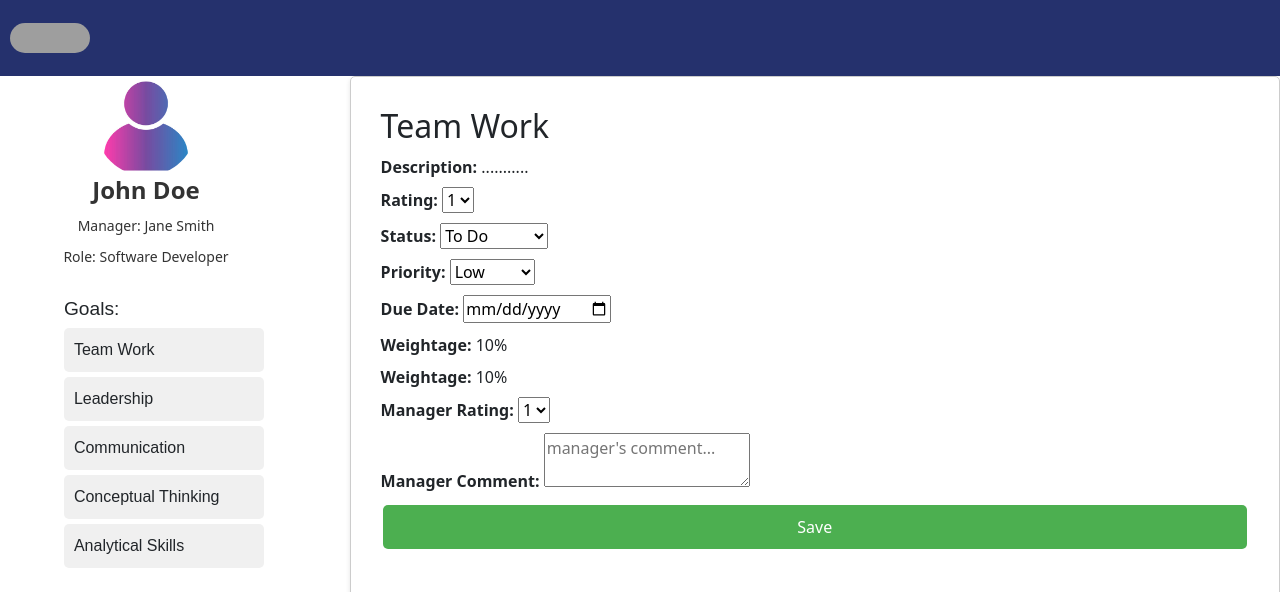
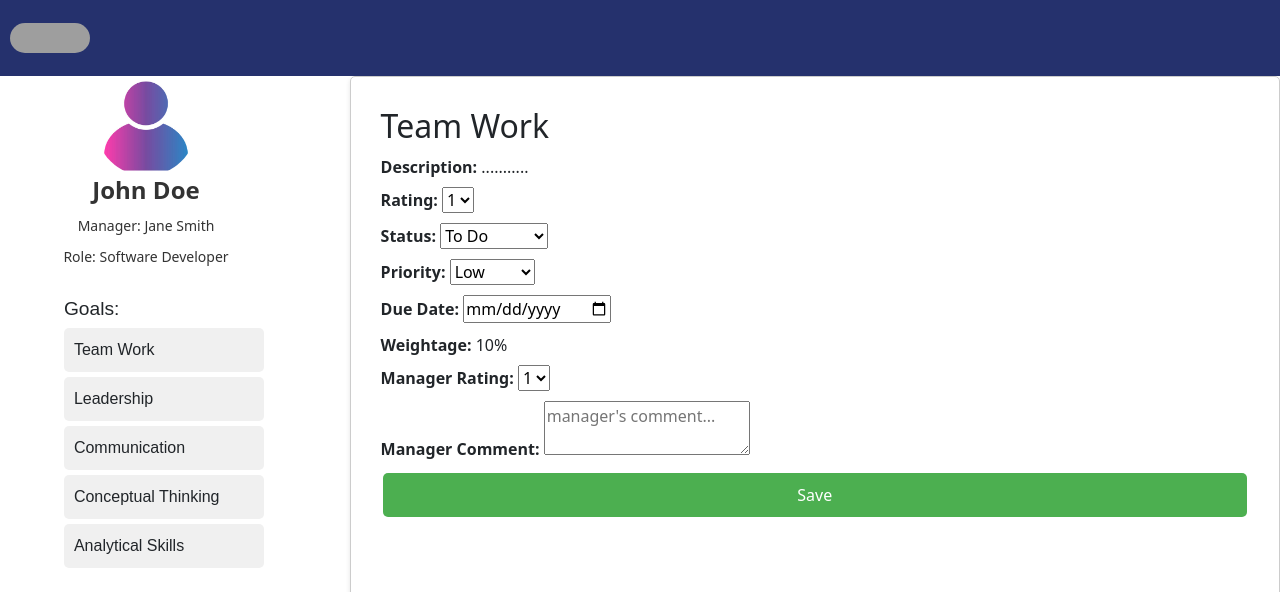
Before and after one commit to pranavkonde/Perfex, a React (Create React App) app in the folder client/: page /Reviewpage in a window 1280 px wide. Shown: the top 592 px of the page. Built offline with nearby package versions, Linux system fonts and the light colour scheme; grey boxes are pictures that could not be loaded.

Commit message:
Add Link to HomePage and remove Duplicate data

```diff
--- a/client/src/components/Creategoals.js
+++ b/client/src/components/Creategoals.js
@@ -1,5 +1,7 @@
 import React, { useState } from 'react';
 import './Creategoals.css';
+import { Link } from 'react-router-dom';
+
 
 const GoalsTable = () => {
   const [goals, setGoals] = useState([]);
@@ -57,7 +59,9 @@ const GoalsTable = () => {
     <div className="goals-container">
       <header className="header">
         <div className="navbar">
-          <img src='image.ico' alt="Your Logo" className="logo" />
+        <Link to="/dashboard" className="dashboard-link">
+            <img src="image.ico" alt="Perfex" />
+          </Link>
           <button className="add-goal-btn" onClick={handleAddGoal}>Goal Bank</button>
         </div>
       </header>
--- a/client/src/components/Reviewpage.js
+++ b/client/src/components/Reviewpage.js
@@ -224,9 +224,6 @@ const handleManagerRatingChange = (event) => {
                   <p>
                     <strong>Weightage:</strong> {selectedGoal.weightage}%
                   </p>
-  <p>
-                    <strong>Weightage:</strong> {selectedGoal.weightage}%
-                  </p>
                   <div className="manager-feedback">
                     <label>
                       <strong>Manager Rating:</strong>{' '}
```
